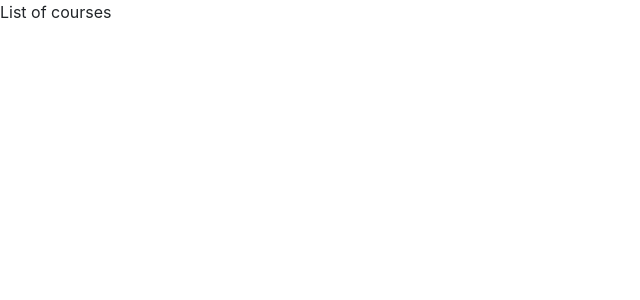
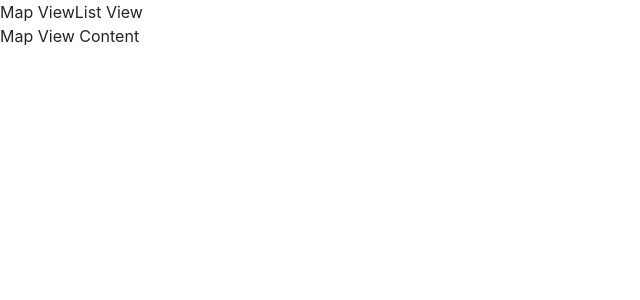
Before and after one commit to jachqaz/HelloAngular, an Angular app: page / in a window 1280 px wide. Shown: the top 300 px of the page, without its empty margins (0-640 px from the left). Built offline with nearby package versions, Linux system fonts and the light colour scheme.

Commit message:
ngSwitch

```diff
--- a/src/app/app.component.html
+++ b/src/app/app.component.html
@@ -1,2 +1,9 @@
-<div [hidden]="courses.length==0">List of courses</div>
-<div [hidden]="courses.length>0">No courses yet</div>
+<ul class="nav nav-pills">
+  <li [class.active]="viewMode=='map'"><a (click)="viewMode='map'">Map View</a></li>
+  <li [class.active]="viewMode=='list'"><a (click)="viewMode='list'">List View</a></li>
+</ul>
+<div [ngSwitch]="viewMode">
+  <div *ngSwitchCase="'map'">Map View Content</div>
+  <div *ngSwitchCase="'list'">List View Contet</div>
+  <div *ngSwitchDefault>Otherwise</div>
+</div>
--- a/src/app/app.component.ts
+++ b/src/app/app.component.ts
@@ -7,5 +7,5 @@
   styleUrls: ['./app.component.css']
 })
 export class AppComponent {
-  courses = [1, 2];
+  viewMode = 'map';
 }
--- a/src/styles.css
+++ b/src/styles.css
@@ -1,3 +1,3 @@
 /* You can add global styles to this file, and also import other style files */
 @import "~bootstrap/dist/css/bootstrap.css";
-@import "~material-design-icons";
+/*@import "~material-design-icons";*/
```
